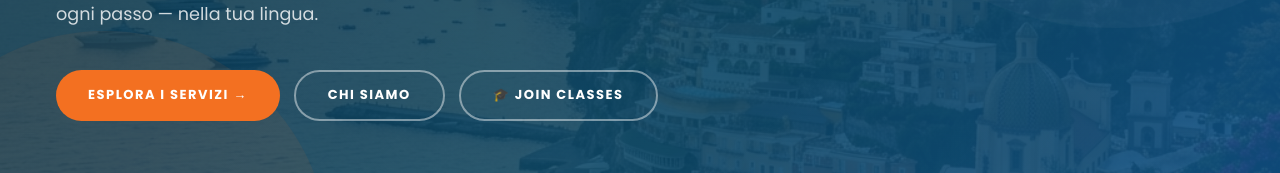
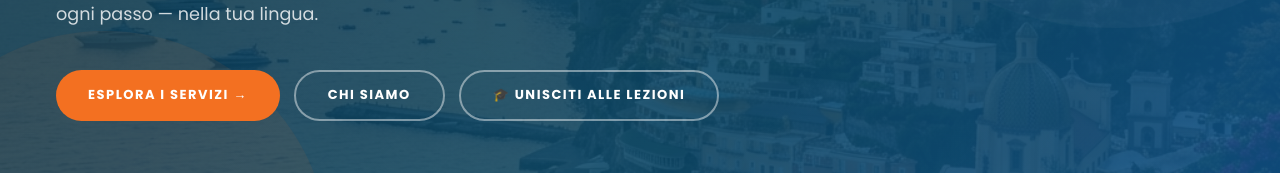
Before and after one commit to gauravmehra2021/ITALIA, a Next.js app: page / in a window 1280 px wide. Shown: the part 535-708 px from the top of the page. Built offline with nearby package versions, Linux system fonts and the light colour scheme; no server answers.

Commit message:
add new changes

```diff
--- a/app/page.tsx
+++ b/app/page.tsx
@@ -96,7 +96,7 @@ export default function HomePage() {
                 className="home-btn-outline"
                 style={{ display: 'inline-flex', alignItems: 'center', gap: '8px' }}
               >
-                🎓 Join Classes
+                {t('home.hero.actions.joinClass') || '🎓 Join Classes'}
               </a>
             </div>
 
--- a/app/translations/homepage.json
+++ b/app/translations/homepage.json
@@ -9,7 +9,8 @@
         "desc": "Servizi completi di immigrazione, amministrazione e professionali per privati, famiglie e aziende. Il nostro team certificato ti guida ad ogni passo — nella tua lingua.",
         "actions": {
           "explore": "Esplora i servizi →",
-          "who": "Chi siamo"
+          "who": "Chi siamo",
+          "joinClass": "🎓 Unisciti alle lezioni"
         },
         "stats": [
           { "num": "20+", "label": "Anni di esperienza" },
@@ -80,7 +81,8 @@
         "desc": "Complete immigration, administrative, and professional services for individuals, families, and businesses. Our certified team guides you through every step — in your language.",
         "actions": {
           "explore": "Explore Services →",
-          "who": "Who We Are"
+          "who": "Who We Are",
+          "joinClass": "🎓 Join Classes"
         },
         "stats": [
           { "num": "20+", "label": "Years Experience" },
```
